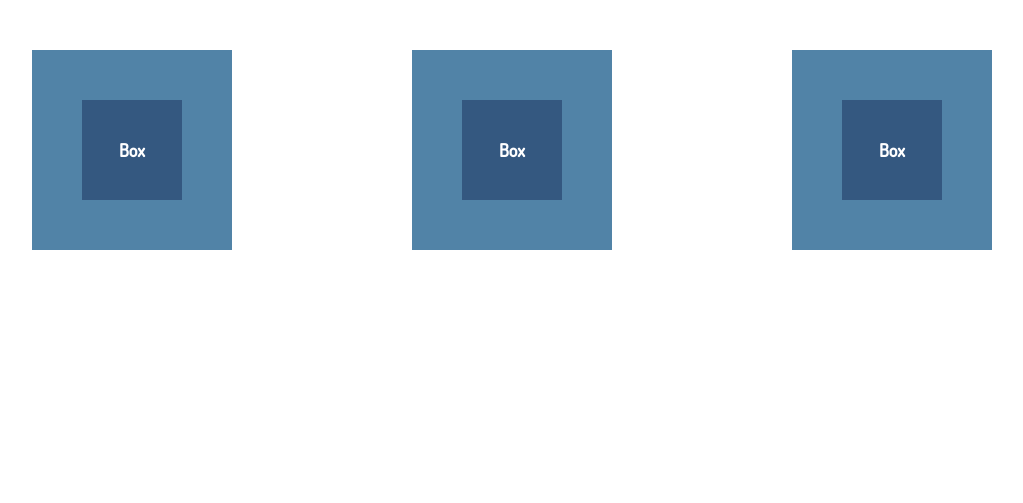
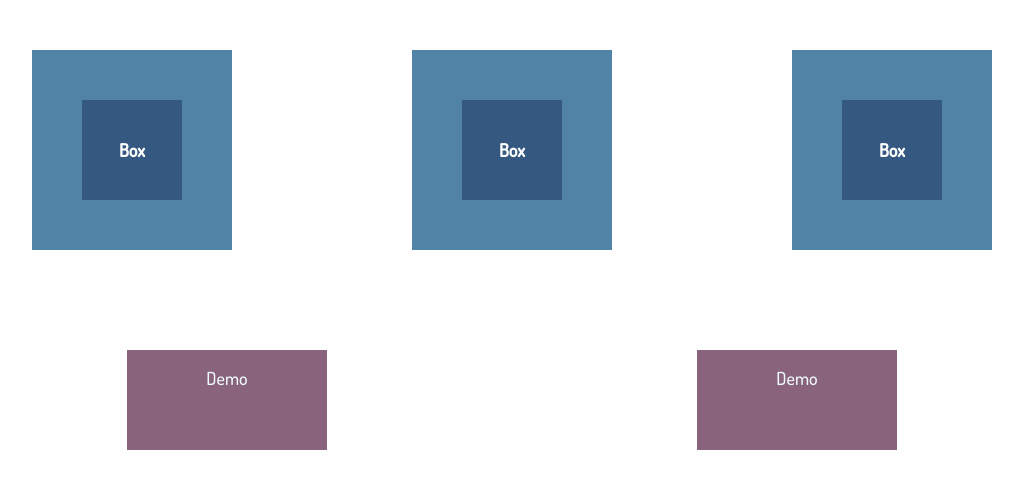
Before and after one commit to Marif-477/01.12.23-video, a plain HTML site: page index.html in a window 1280 px wide. Shown: the whole page, without its empty margins (128-1151 px from the left). Drawn offline with nearby package versions, Linux system fonts and the light colour scheme.

Commit message:
second-section

```diff
--- /dev/null
+++ b/_second.sass
@@ -0,0 +1,15 @@
+#second
+    padding: 50px 0
+    .box
+        font-size: 18px
+        color: #f1fbff
+        padding: 15px 0
+        height: 100px
+        width: 200px
+        background-color: #88637b
+        border: solid #88637b
+        border-width: 4px
+        transition: 2s
+        &:hover
+            background-color: #444152
+            cursor: pointer
--- a/index.html
+++ b/index.html
@@ -42,6 +42,18 @@
                 </div>
             </div>
         </section>
+        <section id="second">
+            <div class="container">
+                <div class="row d-flex justify-content-around">
+                    <div class="box d-flex justify-content-center">
+                        Demo
+                    </div>
+                    <div class="box d-flex justify-content-center">
+                        Demo
+                    </div>
+                </div>
+            </div>
+        </section>
     </main>
 
     <footer>
--- a/style.sass
+++ b/style.sass
@@ -1,2 +1,3 @@
 @import main
 @import first
+@import second
```
Also changed, not shown: style.css, 1 other file.
